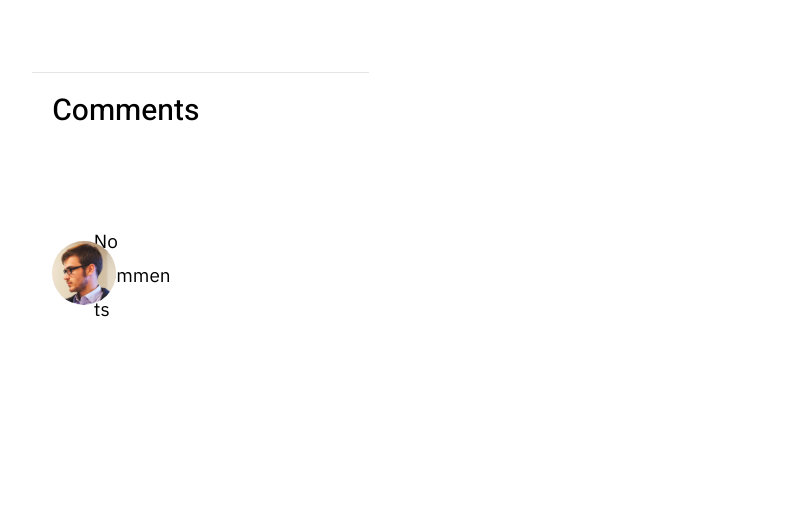
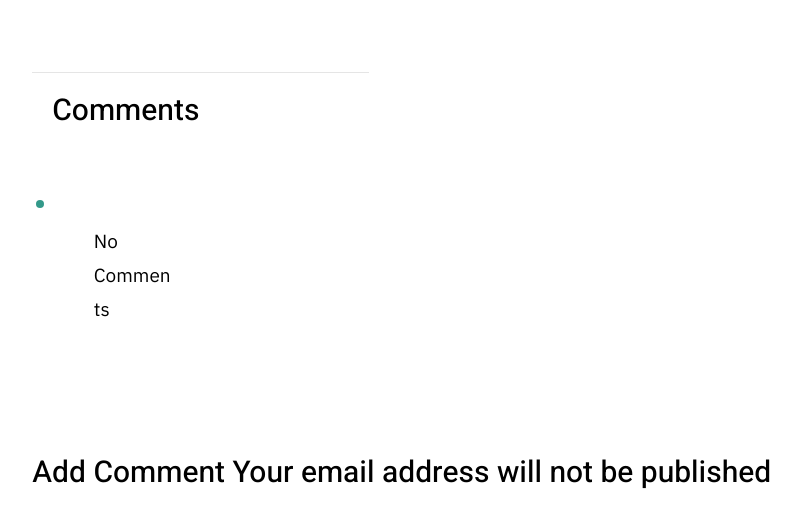
Before and after one commit to tobiadiks/pro-tv, a Django app: page /4 in a window 1280 px wide. Shown: the part 2585-3093 px from the top of the page, without its empty margins (335-1136 px from the left). Run offline with Django 3.2, Linux system fonts and the light colour scheme; data comes from the database, SQL or seed files in the repository; data that the repository does not hold is empty.

Commit message:
html changes

```diff
--- a/templates/single.html
+++ b/templates/single.html
@@ -190,13 +190,11 @@
                         <h3 class="h2">Comments</h3>
 
                         <!-- START commentlist -->
-                        <ol class="commentlist">
+                        <ul class="commentlist disc">
 
                             <li class="depth-1 comment">
 
-                                <div class="comment__avatar">
-                                    <img class="avatar" src="{% static 'images/avatars/user-01.jpg' %}" alt="" width="50" height="50">
-                                </div>
+
                                 {% for com in com %}
                                 <div class="comment__content">
 
@@ -218,11 +216,8 @@
                             </li> <!-- end comment level 1 -->
 
 
-                                </div>
 
-                            </li>  <!-- end comment level 1 -->
-
-                        </ol>
+                        </ul>
                         <!-- END commentlist -->
 
                     </div> <!-- end comments -->
```
